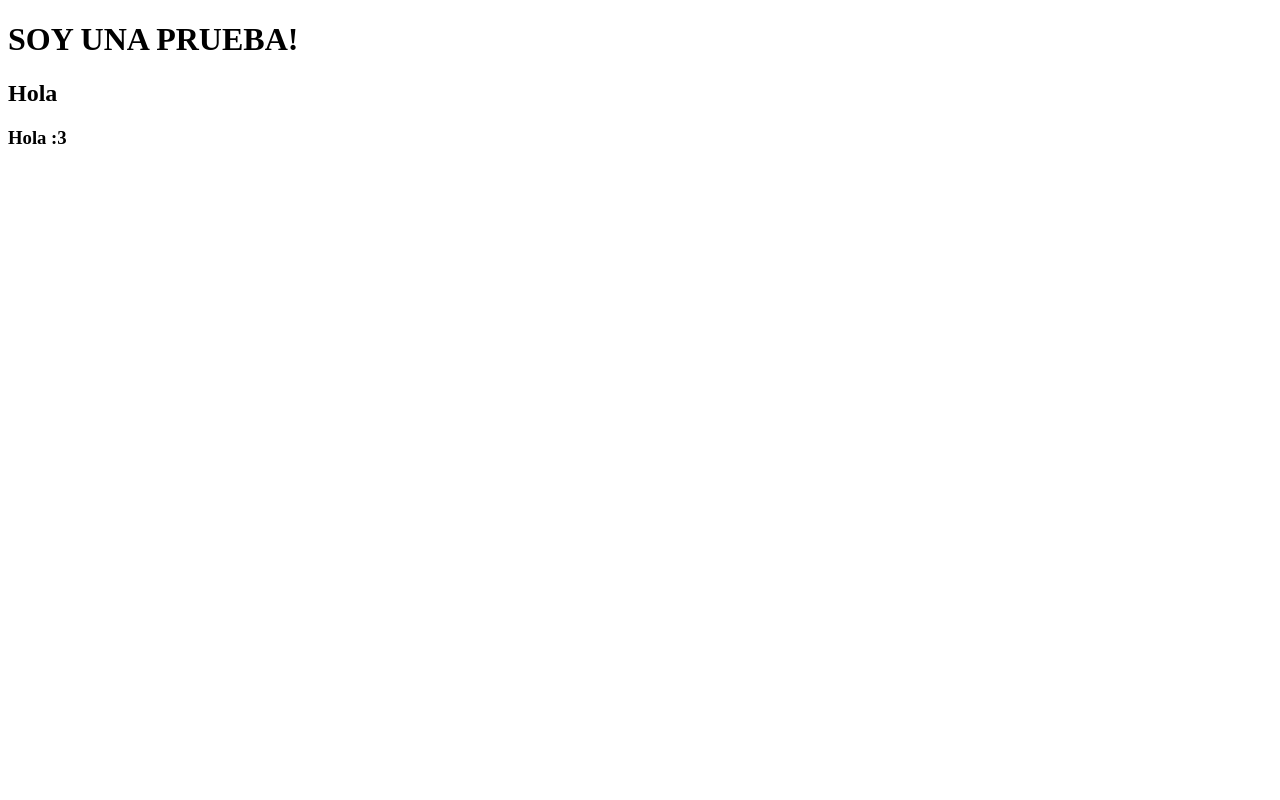
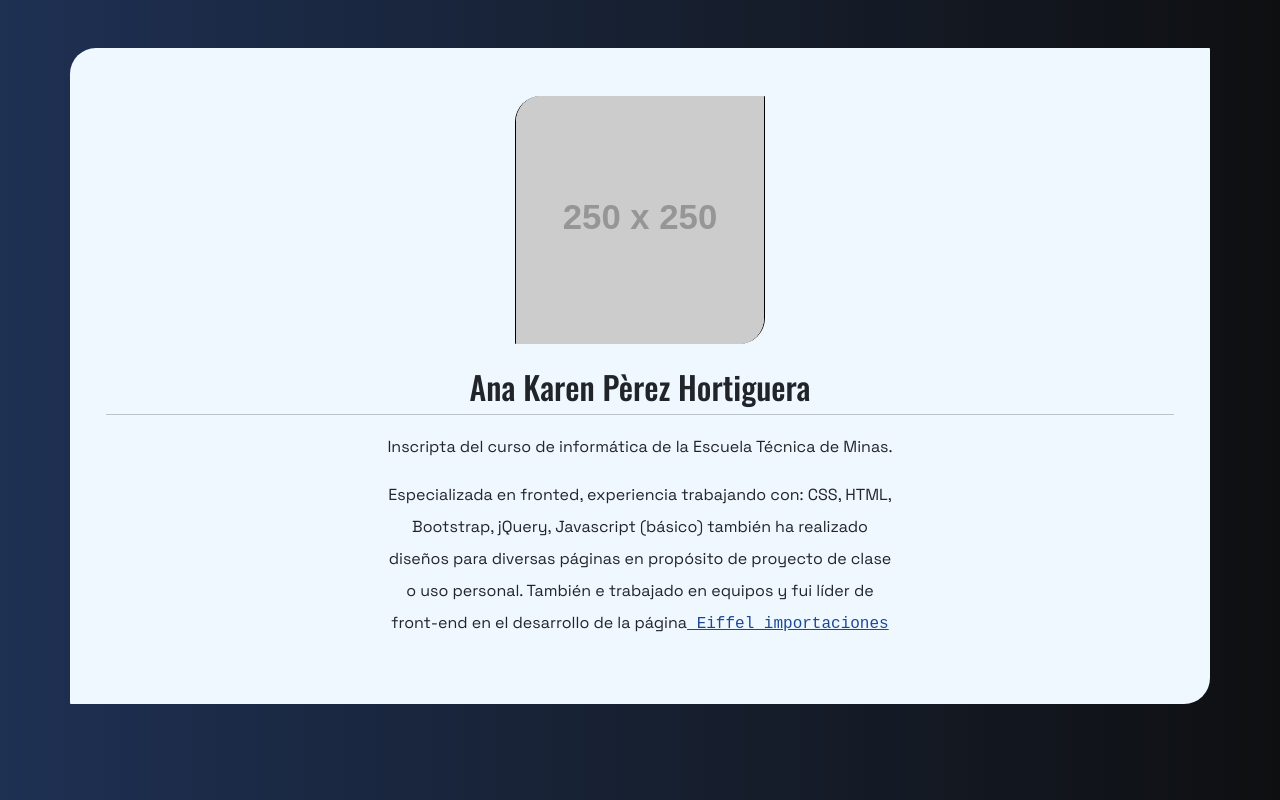
Before and after one commit to kareeeennnn/kareeeennnn, a plain HTML site: page index.html in a window 1280 px wide. Drawn offline with nearby package versions, Linux system fonts and the light colour scheme; placeholder pictures from the web are drawn by us.

Commit message:
asdsdasdad

```diff
--- a/index.html
+++ b/index.html
@@ -3,11 +3,40 @@
 <head>
     <meta charset="UTF-8">
     <meta name="viewport" content="width=device-width, initial-scale=1.0">
+
+   <link href="https://cdn.jsdelivr.net/npm/bootstrap@5.0.2/dist/css/bootstrap.min.css" rel="stylesheet" integrity="sha384-EVSTQN3/azprG1Anm3QDgpJLIm9Nao0Yz1ztcQTwFspd3yD65VohhpuuCOmLASjC" crossorigin="anonymous">
+   <link rel="stylesheet" href="styles/style.css">
+   <script src="https://cdn.jsdelivr.net/npm/bootstrap@5.0.2/dist/js/bootstrap.bundle.min.js" integrity="sha384-MrcW6ZMFYlzcLA8Nl+NtUVF0sA7MsXsP1UyJoMp4YLEuNSfAP+JcXn/tWtIaxVXM" crossorigin="anonymous"></script>
     <title>Document</title>
 </head>
-<body>
-    <h1> SOY UNA PRUEBA!</h1>
-    <h2> Hola</h2>
-    <h3> Hola :3</h3>
+<body >
+
+    <div class="container mt-5 p-5 mx-auto" id="tarjeta">
+
+
+
+        <div class="row">
+
+        <img class="img-fluid mx-auto"src="https://fakeimg.pl/250x250" id="foto">
+        </div>
+
+
+<div class="row">
+   <h2 class="mt-4"> Ana Karen Pèrez Hortiguera</h2>
+   <hr>
+   <p class="info col-12 mx-auto">Inscripta del curso de informática de la Escuela Técnica de Minas. </p>
+
+
+   <p class="info col-12 w-50 mx-auto"> Especializada en fronted, experiencia trabajando con: CSS, HTML, Bootstrap, jQuery, Javascript (básico) también ha realizado diseños para diversas páginas en propósito de proyecto de clase o uso personal.
+    También e trabajado en equipos y fui líder de front-end en el desarrollo de la página<a href="https://eiffel.zonafranja.com/"> Eiffel importaciones</a></p>
+</div>
+</div>
+
+
+
+
+
+</div>
+
 </body>
 </html>
--- a/styles/style.css
+++ b/styles/style.css
@@ -1,5 +1,52 @@
 @import url('https://fonts.googleapis.com/css2?family=Oswald:wght@200..700&family=Roboto+Condensed:ital,wght@0,100..900;1,100..900&family=Sriracha&display=swap');
 
+@import url('https://fonts.googleapis.com/css2?family=Oswald:wght@200..700&family=Roboto+Condensed:ital,wght@0,100..900;1,100..900&family=Space+Grotesk:wght@300..700&family=Sriracha&display=swap');
+
+
+
+
+h1,h2,h3 {
+    font-family:  "Oswald", sans-serif;
+    text-align:center;
+}
+
+p {
+    font-family: "Space Grotesk", sans-serif;
+}
+
 body {
-    font-family:  "Oswald", sans-serif;
+    background-image: linear-gradient(to left, #0e0f11, #131821, #172031, #1a2842, #1e3053);
 }
+
+#tarjeta {
+    background-color: aliceblue;
+    border-radius: 26px;
+border-top-right-radius: 1px;
+border-bottom-left-radius: 1px;
+
+
+
+}
+
+#foto {
+   padding:0px;
+     border-left:1px solid black;
+     border-right:1px solid black;
+    border-radius: 26px;
+    border-top-right-radius: 1px;
+    border-bottom-left-radius: 1px;
+    width:250px;
+
+
+}
+
+.info {
+    text-align:center;
+    line-height: 2.0;
+
+}
+
+a {
+    color:#1c4799;
+    font-family:monospace;
+}
```
